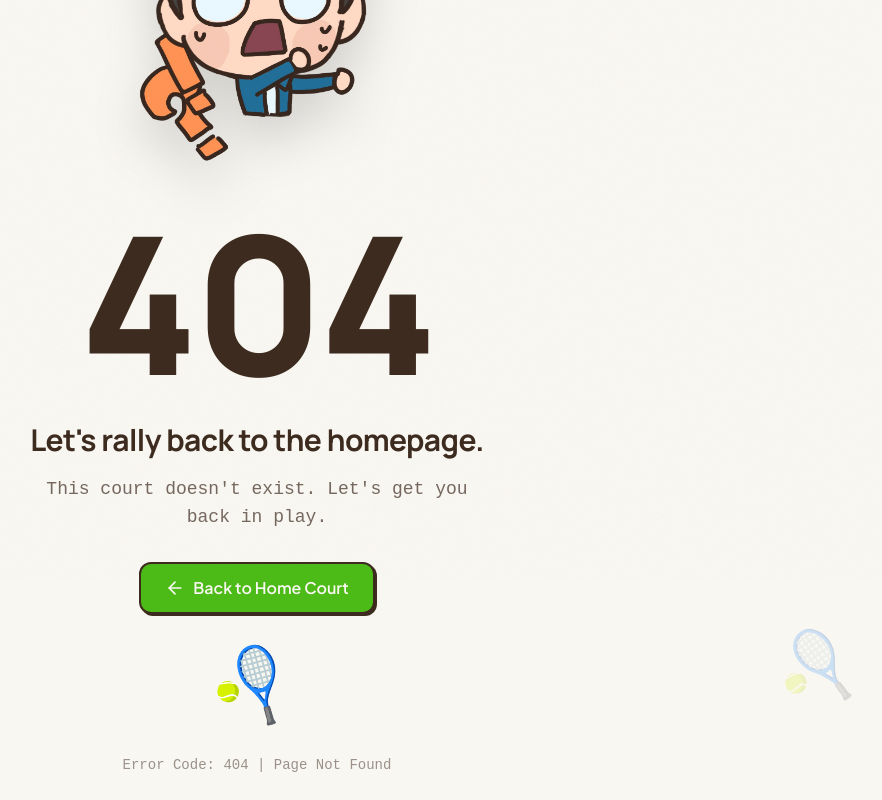
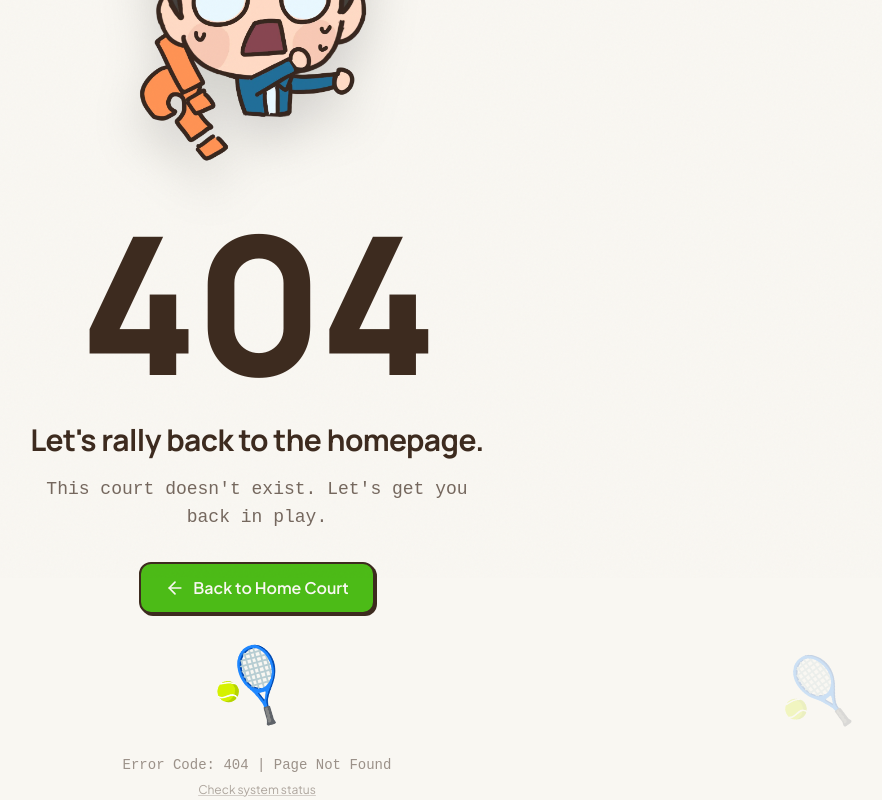
Before and after one commit to JosephDavisC/Portfolio-Website, a React (Vite) app: page /404 in a window 1280 px wide. Shown: the part 222-1022 px from the top of the page, without its empty margins (383-1265 px from the left). Before the commit the page ends 996 px from the top, so only its background shows below. Built offline with nearby package versions, Linux system fonts and the light colour scheme.

Commit message:
add status link to 404 page

```diff
--- a/src/pages/NotFound.tsx
+++ b/src/pages/NotFound.tsx
@@ -117,9 +117,19 @@ const NotFound = () => {
           initial={{ opacity: 0 }}
           animate={{ opacity: 1 }}
           transition={{ duration: 1, delay: 0.6 }}
-          className="mt-8 text-espresso/50 dark:text-slate-500 text-sm font-mono"
+          className="mt-8"
         >
-          Error Code: 404 | Page Not Found
+          <p className="text-espresso/50 dark:text-slate-500 text-sm font-mono">
+            Error Code: 404 | Page Not Found
+          </p>
+          <a
+            href="https://status.joechamdani.com"
+            className="mt-2 inline-block text-xs text-espresso/40 dark:text-slate-500 underline decoration-espresso/20 dark:decoration-slate-600 hover:text-espresso/60 dark:hover:text-slate-300"
+            target="_blank"
+            rel="noopener noreferrer"
+          >
+            Check system status
+          </a>
         </motion.div>
       </div>
     </div>
```
